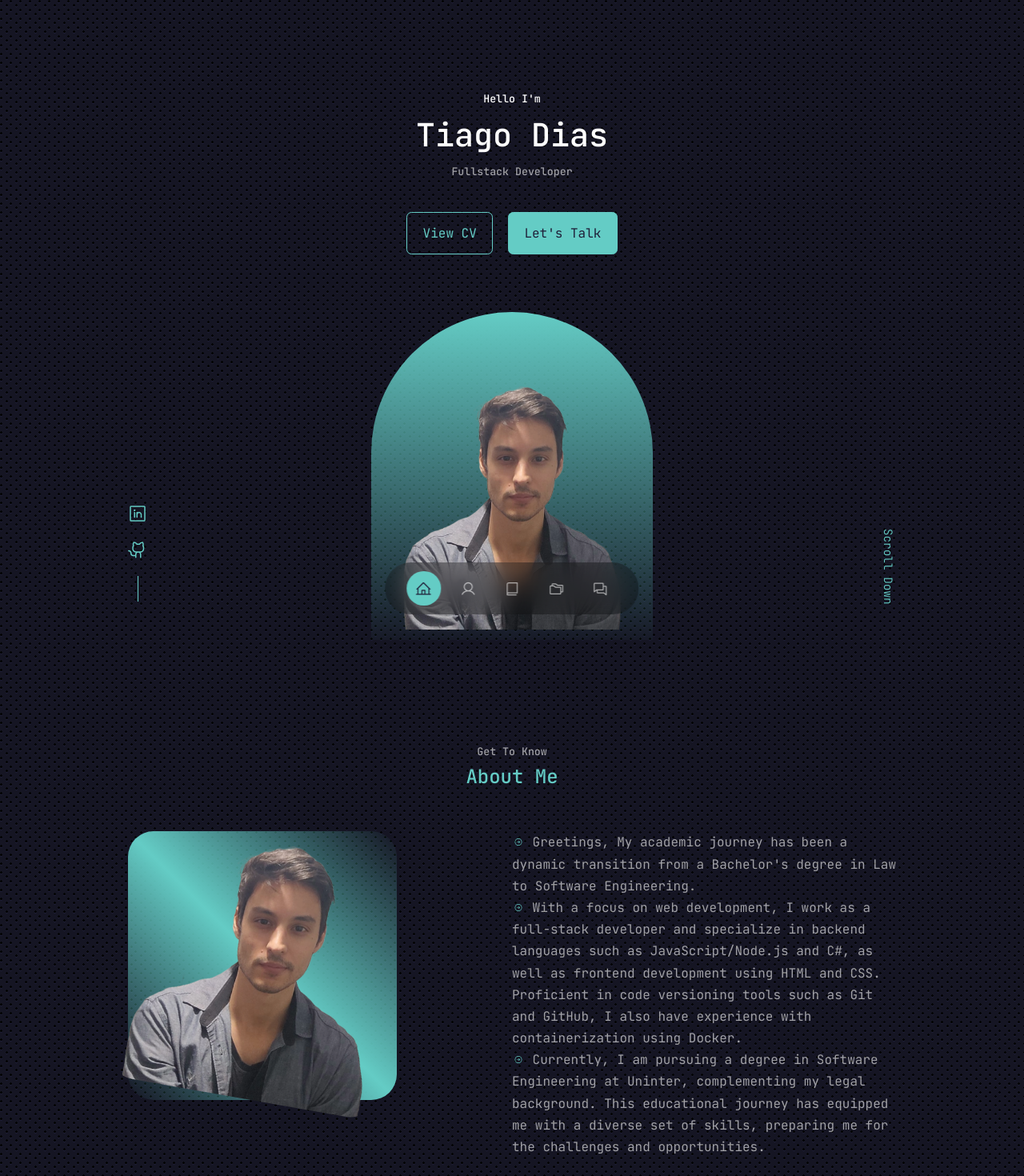
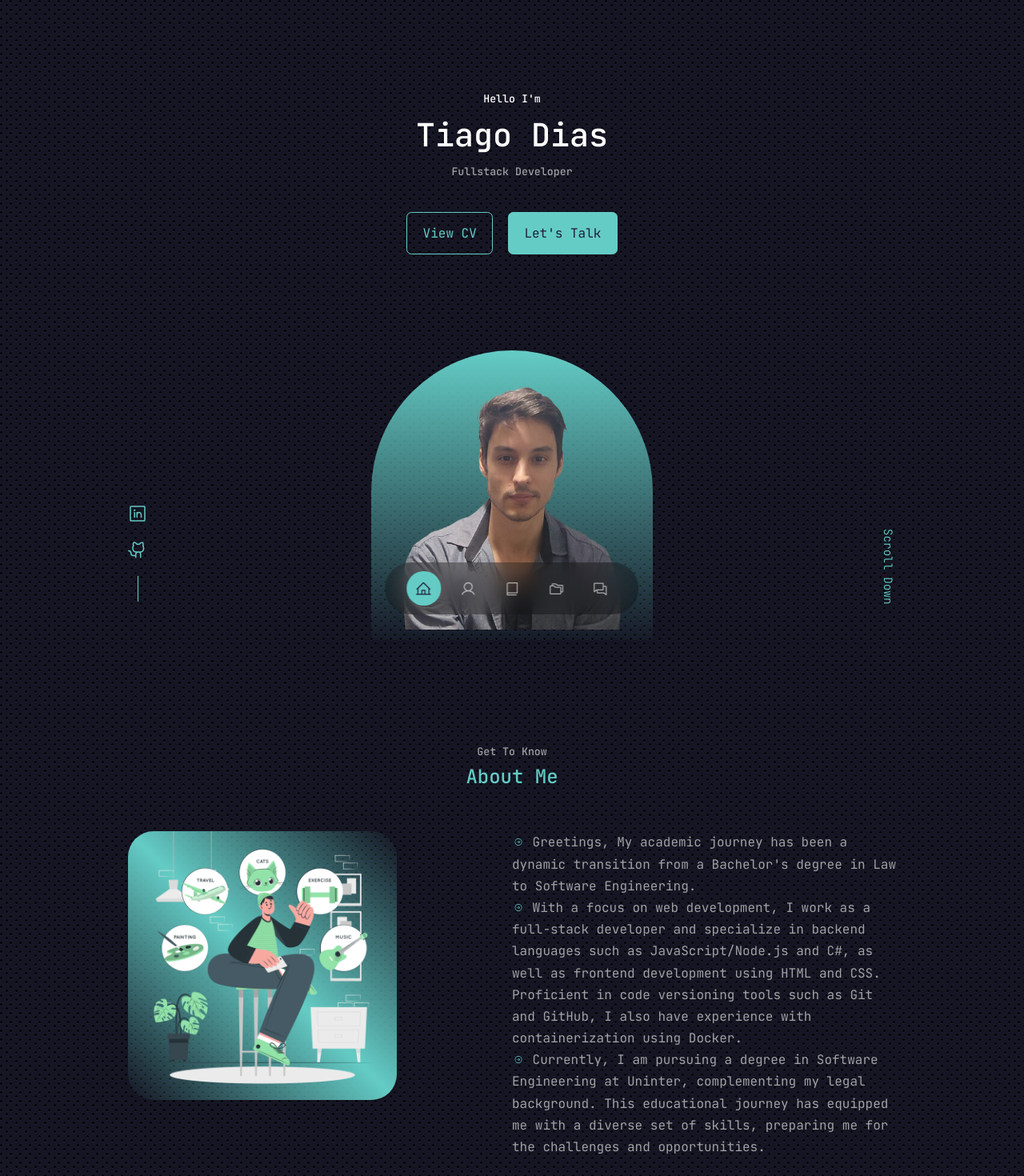
Before and after one commit to tiago0214/tiago-portfolio, a React (Vite) app: page / in a window 1280 px wide. Shown: the top 1470 px of the page at 80% size. Built offline with nearby package versions, Linux system fonts and the light colour scheme.

Commit message:
change about img

```diff
--- a/src/components/About/index.tsx
+++ b/src/components/About/index.tsx
@@ -1,6 +1,6 @@
 import { AboutContainer, AboutContent, AboutMe, AboutMeImage, AboutParagraph } from "./styles";
 
-import ME from '../../assets/ME.png'
+import ME from '../../assets/about.png'
 import { ArrowCircleRight } from "@phosphor-icons/react";
 
 export function About(){
--- a/src/components/About/styles.ts
+++ b/src/components/About/styles.ts
@@ -43,11 +43,11 @@ export const AboutMe = styled.div`
 export const AboutMeImage = styled.div`
   border-radius: 2rem;
   overflow: hidden;
-  transform: rotate(10deg);
+  /* transform: rotate(10deg); */
   transition: ${props => props.theme.transition};
 
   &:hover{
-    transform: rotate(0);
+    transform: rotate(5deg);
   }
 `;
 
--- a/src/components/Header/styles.ts
+++ b/src/components/Header/styles.ts
@@ -29,10 +29,10 @@ export const MeContainer = styled.div`
   position: absolute;
   left: 50%;
   transform: translateX(-50%);
-  margin-top: 4.5rem;
+  margin-top: 7.5rem;
   border-radius: 12rem 12rem 0 0;
   overflow: hidden;
-  padding: 5rem 1.5rem 1.5rem 1.5rem;
+  padding: 2rem 1.5rem 1.5rem 1.5rem;
   /* height: 30rem; */
 `
 
```
Also changed, not shown: src/assets/about.png (added).
